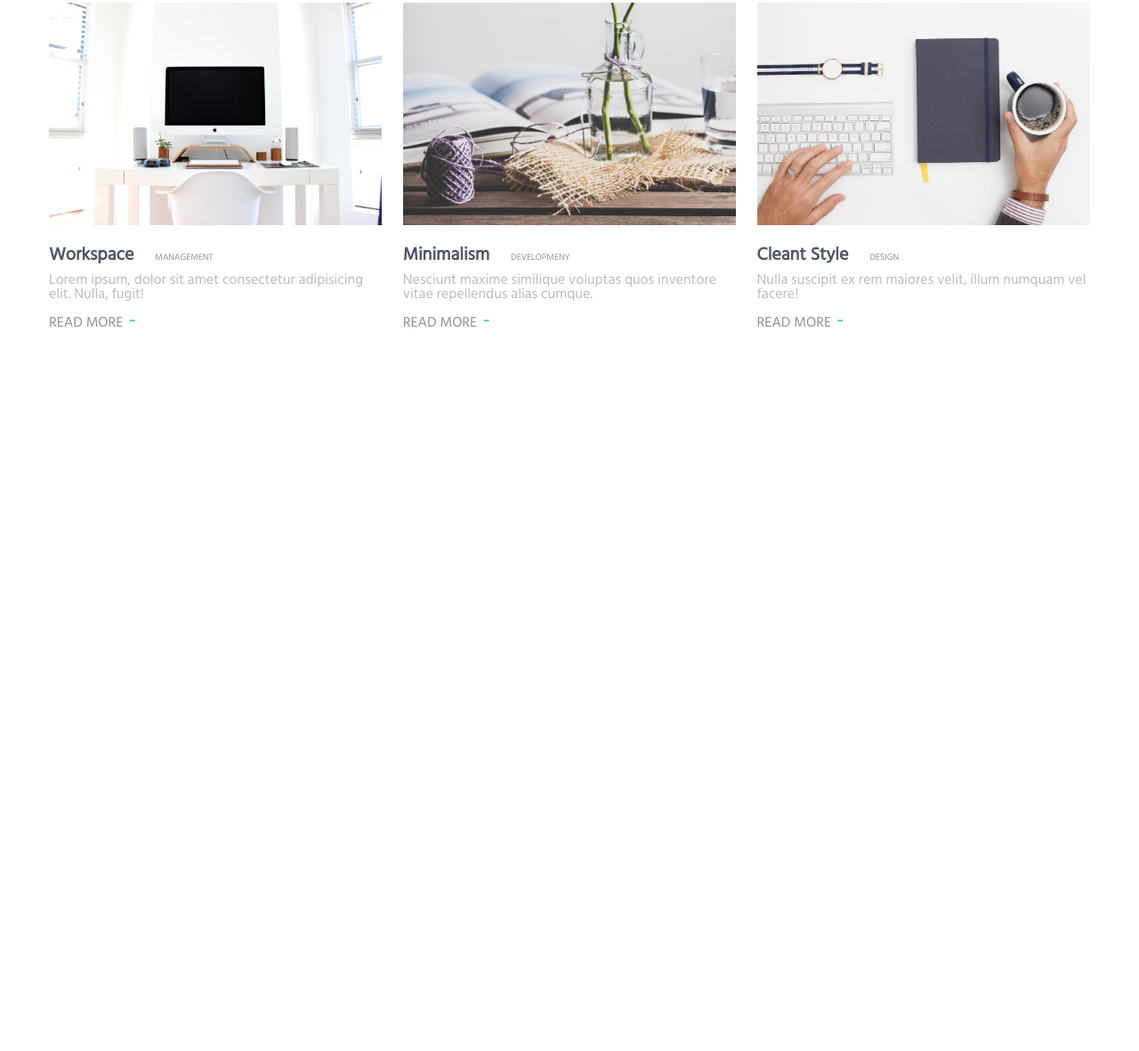
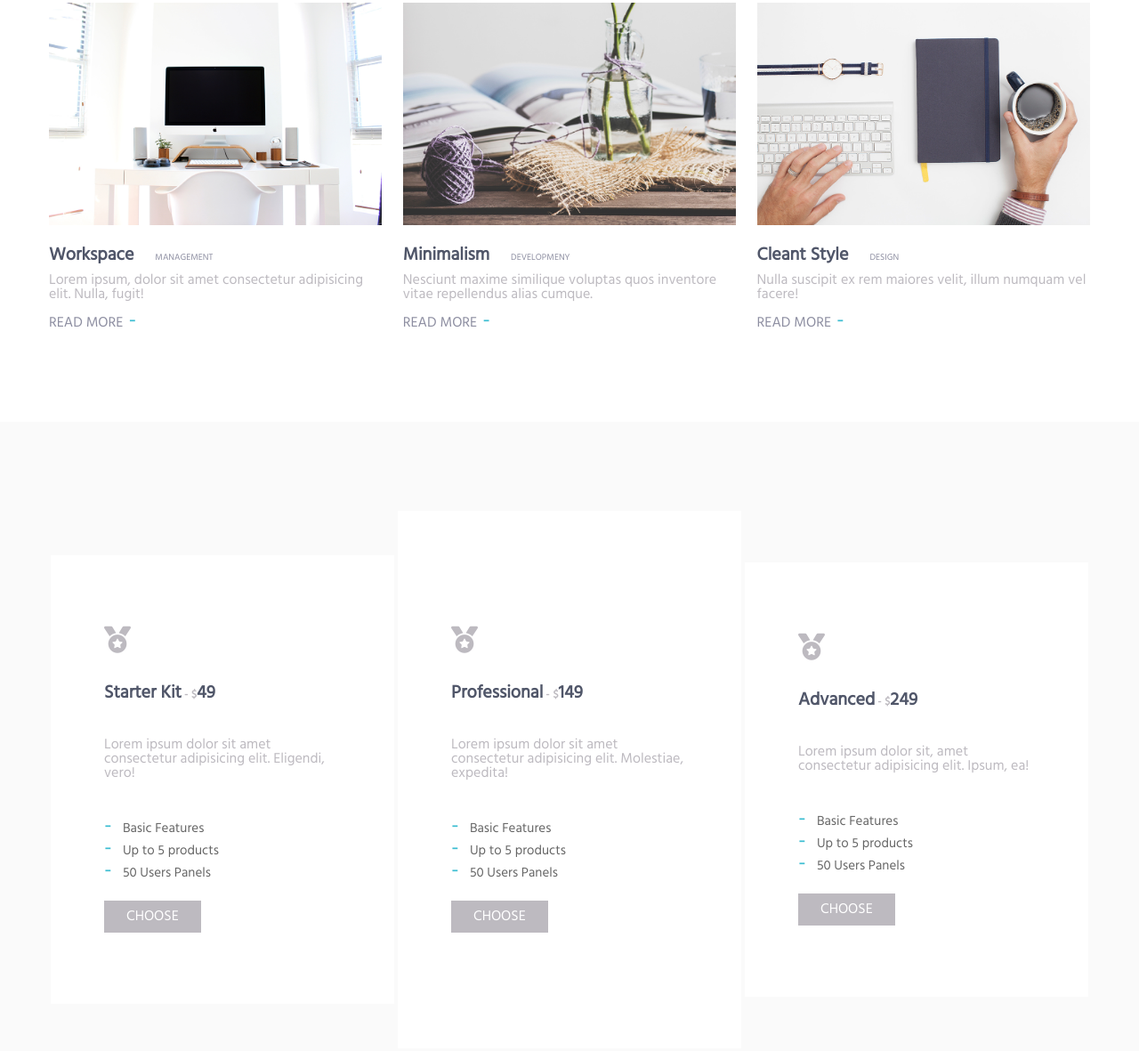
Before and after one commit to NotifyOne/test_HTML_CSS_4, a website: page index.html in a window 1280 px wide. Shown: the part 2582-3763 px from the top of the page at 89% size. Before the commit the page ends 2963 px from the top, so only its background shows below. Drawn offline with Linux system fonts and the light colour scheme.

Commit message:
End section-4 block

```diff
--- /dev/null
+++ b/assets/scss/blocks/_section-4.scss
@@ -0,0 +1,74 @@
+.section-4 {
+	padding-top: 100px;
+	padding-bottom: 100px;
+	background-color: $color-section-2-bkg;
+	&-kits {
+		display: flex;
+		justify-content: center;
+		&-kit {
+			width: 33%;
+			margin: 0 2px;
+			display: flex;
+			flex-direction: column;
+			justify-content: center;
+			&:nth-child(2) {
+				.section-4-kits-kit-wrap {
+					padding: 130px 60px;
+				}
+			}
+			&-wrap {
+				background-color: $color-white;
+				padding: 80px 60px;
+				li {
+					color: $color-section-1-p;
+					font-size: 30px;
+					margin-bottom: 35px;
+				}
+				h3 {
+					color: $color-section-1-h2;
+					font-weight: 600;
+					font-size: 20px;
+					display: inline-block;
+					margin-bottom: 40px;
+					&::after {
+						content: "\00a0-";
+                        font-size: 12px;
+                        color: $color-section-1-p;
+					}
+				}
+				.np-span {
+					display: inline;
+					font-weight: 600;
+					font-size: 20px;
+					color: $color-section-1-h2;
+					&::before {
+						content: "$";
+                        font-size: 12px;
+                        color: $color-section-1-p;
+                    }
+				}
+				p {
+                    color: $color-section-1-p;
+                    padding-bottom: 40px;
+                }
+                span {
+                    display: block;
+                    font-size: 15px;
+                    color: $color-header-hr;
+                    &::before {
+                        content: '-\00a0\00a0';
+                        font-size: 25px;
+                        color: $color-section-2-blue;
+                    }
+                }
+                a {
+                    text-transform: uppercase;
+                    display: inline-block;
+                    margin-top: 20px;
+                    padding: 10px 25px;
+                    background-color: $color-section-1-p;
+                }
+			}
+		}
+	}
+}
--- a/assets/scss/main.scss
+++ b/assets/scss/main.scss
@@ -6,3 +6,4 @@
 @import 'blocks/section-1';
 @import 'blocks/section-2';
 @import 'blocks/section-3';
+@import 'blocks/section-4';
--- a/index.html
+++ b/index.html
@@ -9,6 +9,8 @@
     <link rel="stylesheet" href="assets/css/reset.css">
     <link rel="stylesheet" href="assets/css/main.css">
     <link href="https://fonts.googleapis.com/css?family=Hind&display=swap" rel="stylesheet">
+    <!--Font Awesome-->
+    <script src="https://kit.fontawesome.com/cddd3bd61e.js"></script>
 </head>
 
 <body>
@@ -82,7 +84,8 @@
             <div class="section-2-block">
                 <div class="section-2-block-1">
                     <h3>Exceptional frontend framework</h3>
-                    <p>Lorem ipsum, dolor sit amet consectetur adipisicing elit. Cum inventore pariatur reprehenderit corrupti asperiores. Repellat quisquam dolore minus? Mollitia, ipsum.</p>
+                    <p>Lorem ipsum, dolor sit amet consectetur adipisicing elit. Cum inventore pariatur reprehenderit
+                        corrupti asperiores. Repellat quisquam dolore minus? Mollitia, ipsum.</p>
                 </div>
                 <div class="section-2-block-2">
                     <h3>Modern Design trends</h3>
@@ -96,7 +99,8 @@
     <section class="section-3">
         <div class="container">
             <h2>Latest Products</h2>
-            <p class="section-3-p">Lorem ipsum dolor sit, amet consectetur adipisicing elit. Ab quo, sapiente dolor aliquam ipsa placeat quidem provident animi exercitationem deleniti?</p>
+            <p class="section-3-p">Lorem ipsum dolor sit, amet consectetur adipisicing elit. Ab quo, sapiente dolor
+                aliquam ipsa placeat quidem provident animi exercitationem deleniti?</p>
             <div class="section-3-works">
                 <div class="section-3-works-work">
                     <img src="assets/img/970x647/01.jpg" alt="image-1">
@@ -128,6 +132,54 @@
             </div>
         </div>
     </section>
+    <section class="section-4">
+        <div class="container">
+            <div class="section-4-kits">
+                <div class="section-4-kits-kit">
+                    <div class="section-4-kits-kit-wrap">
+                        <li class="fas fa-medal"></li>
+                        <div class="np">
+                            <h3>Starter Kit</h3>
+                            <span class='np-span'>49</span>
+                        </div>
+                        <p>Lorem ipsum dolor sit amet consectetur adipisicing elit. Eligendi, vero!</p>
+                        <span>Basic Features</span>
+                        <span>Up to 5 products</span>
+                        <span>50 Users Panels</span>
+                        <a href="#" class="button">Choose</a>
+                    </div>
+                </div>
+                <div class="section-4-kits-kit">
+                    <div class="section-4-kits-kit-wrap">
+                        <li class="fas fa-medal"></li>
+                        <div class="np">
+                            <h3>Professional</h3>
+                            <span class='np-span'>149</span>
+                        </div>
+                        <p>Lorem ipsum dolor sit amet consectetur adipisicing elit. Molestiae, expedita!</p>
+                        <span>Basic Features</span>
+                        <span>Up to 5 products</span>
+                        <span>50 Users Panels</span>
+                        <a href="#" class="button">Choose</a>
+                    </div>
+                </div>
+                <div class="section-4-kits-kit">
+                    <div class="section-4-kits-kit-wrap">
+                        <li class="fas fa-medal"></li>
+                        <div class="np">
+                            <h3>Advanced</h3>
+                            <span class='np-span'>249</span>
+                        </div>
+                        <p>Lorem ipsum dolor sit, amet consectetur adipisicing elit. Ipsum, ea!</p>
+                        <span>Basic Features</span>
+                        <span>Up to 5 products</span>
+                        <span>50 Users Panels</span>
+                        <a href="#" class="button">Choose</a>
+                    </div>
+                </div>
+            </div>
+        </div>
+    </section>
 </body>
 
 </html>
```
Also changed, not shown: assets/css/main.css.
